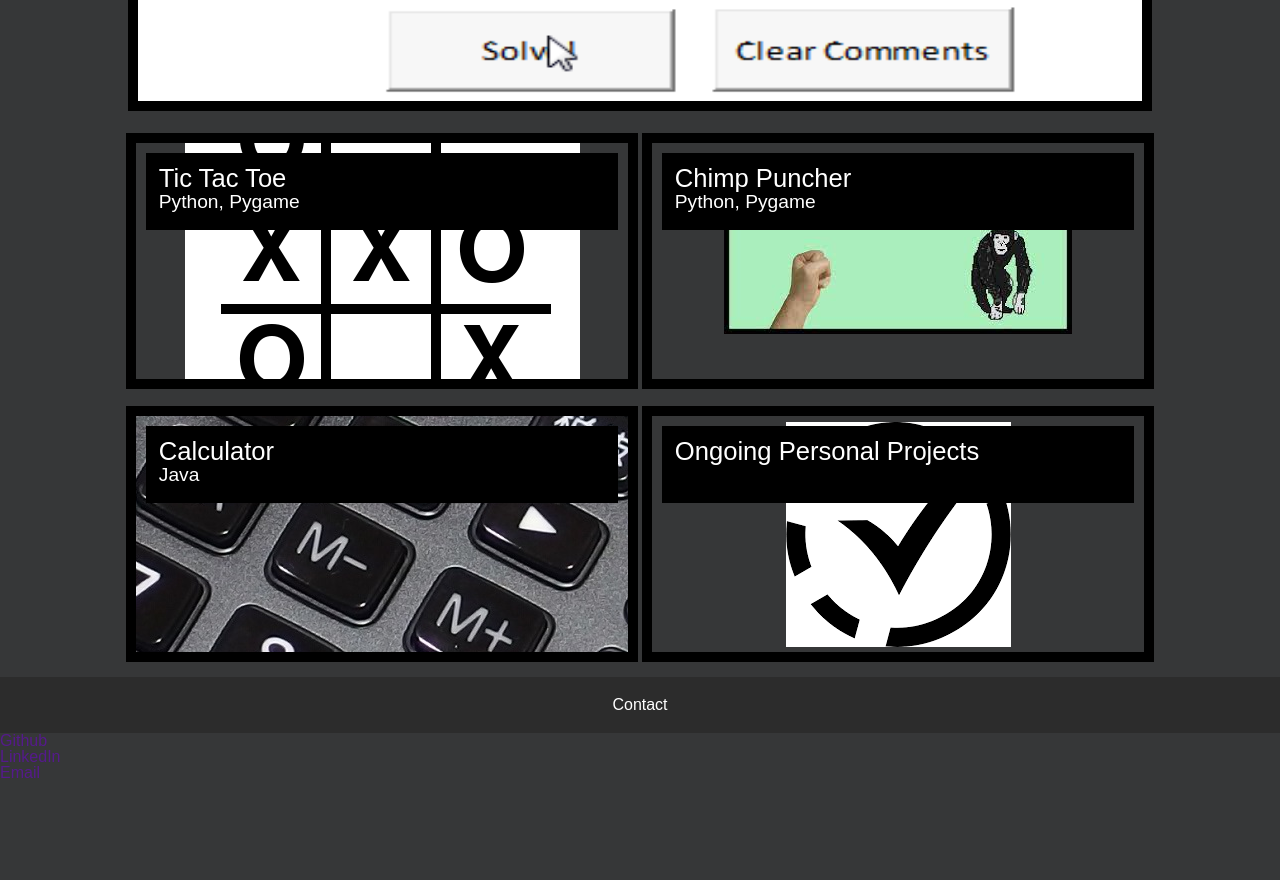
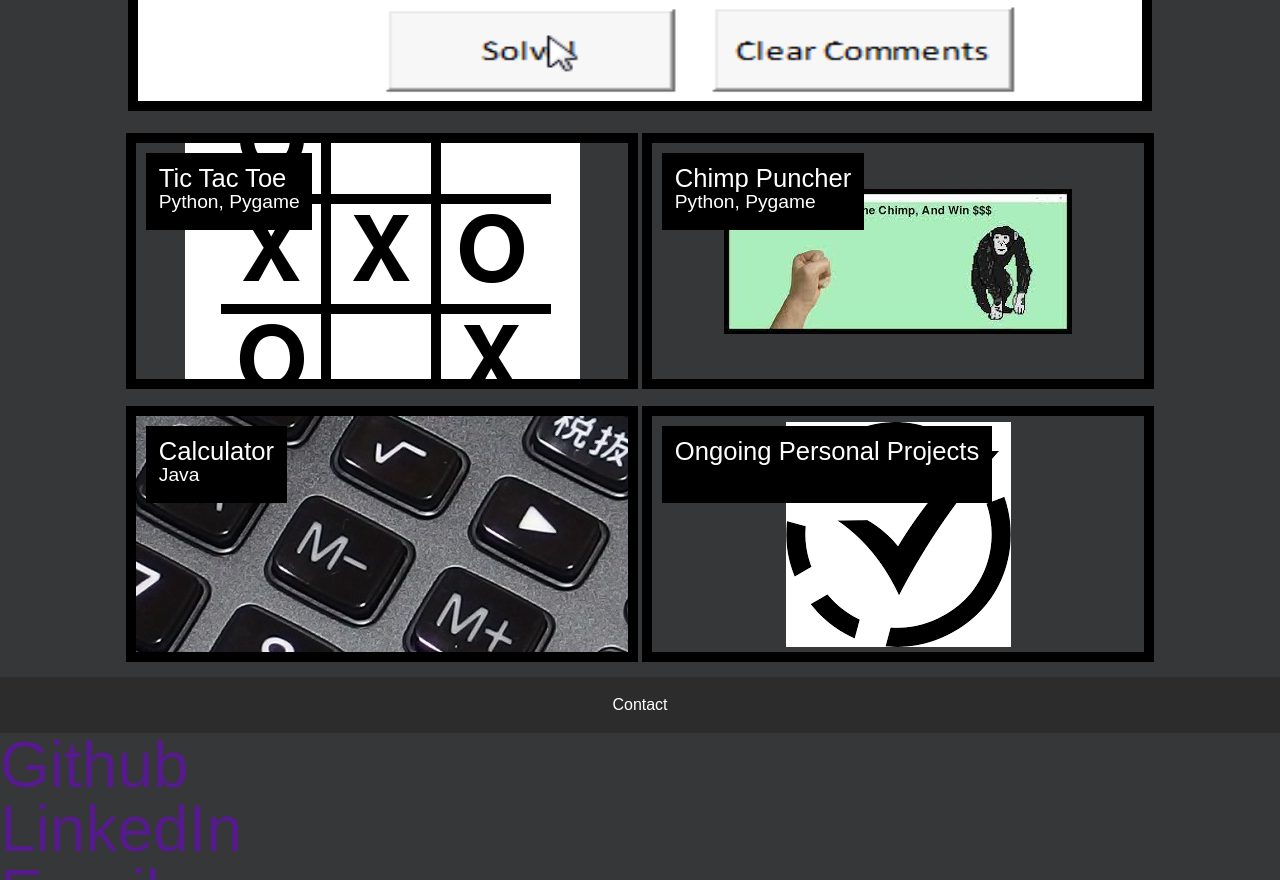
Before and after one commit to Dempleon/Portfolio, a plain HTML site: page index.html in a window 1280 px wide. Shown: the part 1920-2800 px from the top of the page. Before the commit the page ends 2701 px from the top, so only its background shows below. Drawn offline with Linux system fonts and the light colour scheme.

Commit message:
edit contact section

```diff
--- a/assets/css/style.css
+++ b/assets/css/style.css
@@ -57,6 +57,7 @@ nav a:hover {
     padding: 10px;
 }
 
+/* makes bar stick to top */
 .sticky {
     position:sticky;
     top: 0;
@@ -84,14 +85,12 @@ section {
     the other ones will be smaller, when screen is smaller,
     make them all stack
 */
-/* #first_work {
-    width: 80%;
-} */
 
 #other_work {
     background-image: url("../images/sample.jpg");
 }
 
+/* make top image cover its entire section */
 #top_image {
     height: auto;
     width: 100%;
@@ -115,9 +114,6 @@ section {
     /* width: 65%; */
 }
 div a {
-    width: 33%;
-    display: inline;
-    flex-direction: column;
     text-decoration: none;
 }
 
@@ -173,6 +169,7 @@ div h3 {
 .project:hover {
     box-shadow: inset 0px 0px 8px #fff, 0 0 15px #fff;
 }
+/* I want the images to completely cover the entire div area */
 
 #project2 {
     background: url("../images/tictacto.png") center no-repeat;
@@ -187,16 +184,12 @@ div h3 {
     background: url("../images/in_progress.png") center no-repeat;
 }
 
+.contact {
+    font-size: 5vw;
+    color: aliceblue;
+    text-decoration: none;
+}
 
-/* I want the images to completely cover the entire div area */
-div img {
-    /* display: block; */
-    /* height: auto;
-    margin-left: auto;
-    margin-right: auto; */
-    max-width: 100%;
-    max-height: 100%;
-}
 
 @media screen and (max-width: 768px){
     header {
--- a/index.html
+++ b/index.html
@@ -97,9 +97,9 @@
             </section>
             <section>
                 <div class="sticky">
-                    <h2 id="contact">Contact</h2>
+                    <h2>Contact</h2>
                 </div>
-                <div>
+                <div class="contact">
                     <!-- <ul>
                         <li>Github</li>
                         <li>Linkedin</li>
```
